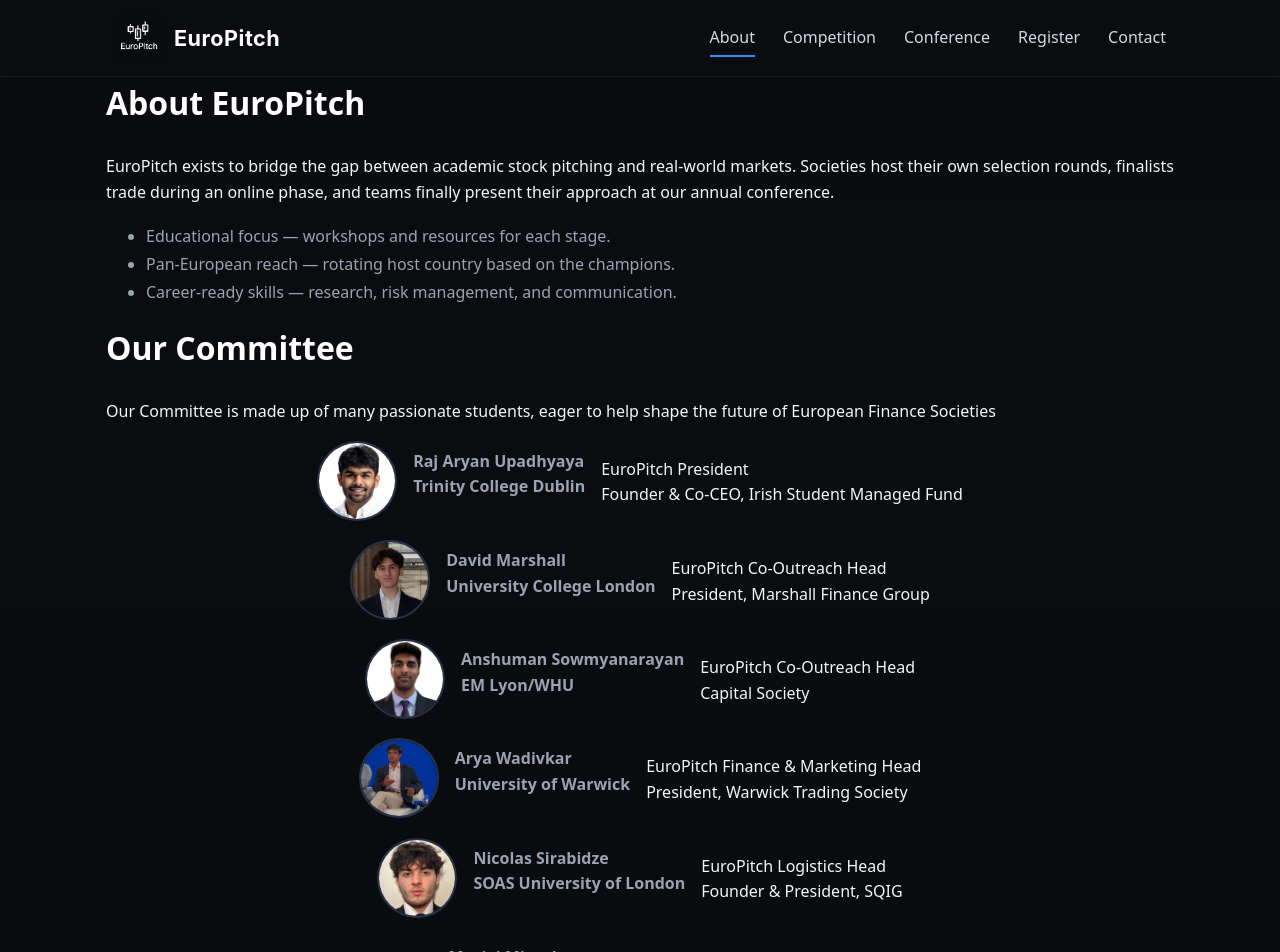
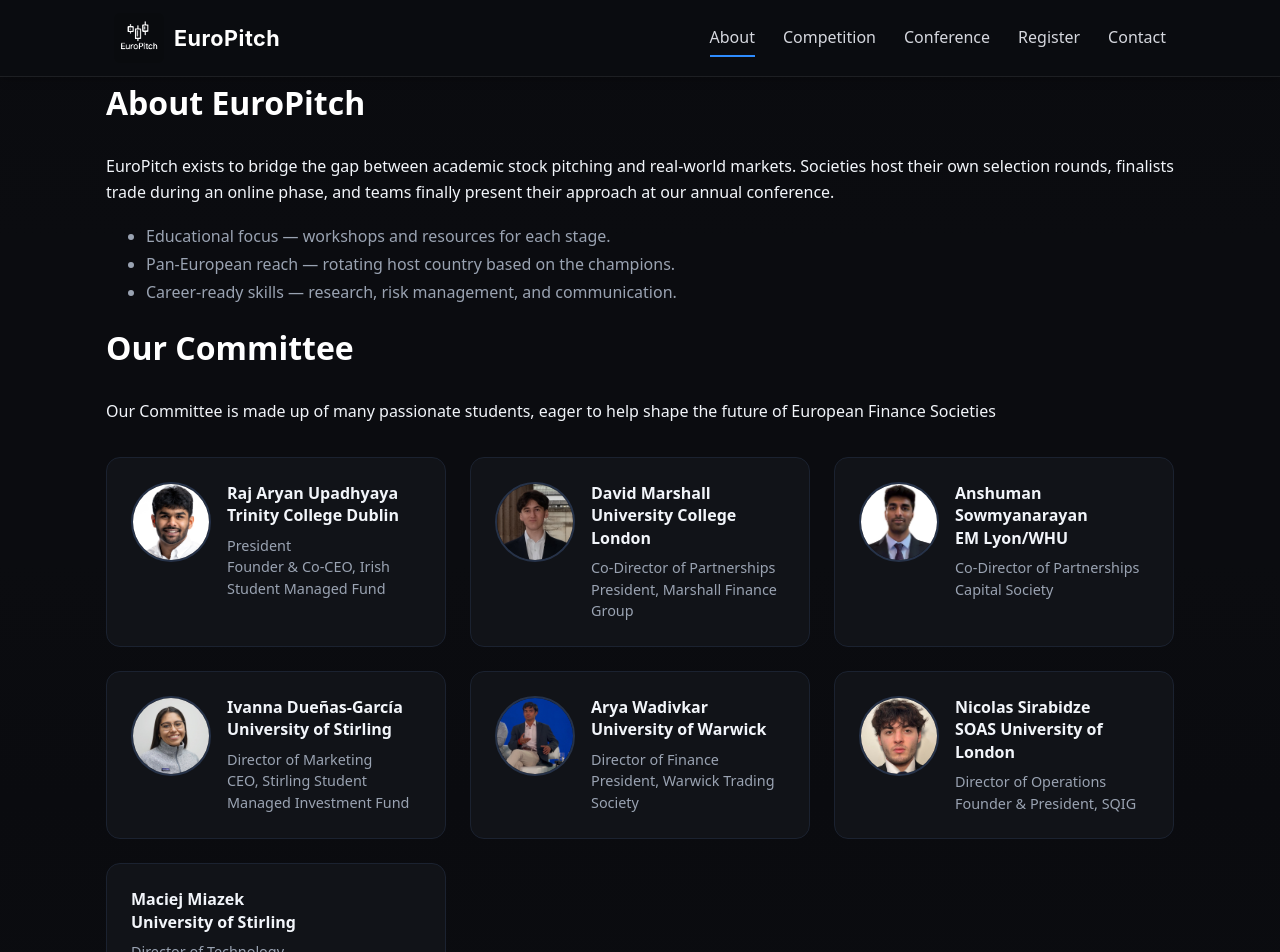
Before and after one commit to EuroPitch/EuroPitch, a React (Vite) app in the folder frontend/: page /about in a window 1280 px wide. Shown: the top 952 px of the page. Built offline with nearby package versions, Linux system fonts and the light colour scheme.

Commit message:
Fixed the about page

```diff
--- a/frontend/src/index.css
+++ b/frontend/src/index.css
@@ -456,12 +456,28 @@
   text-decoration: underline;
 }
 
+/* COMMITTEE MEMBERS SECTION */
+.committee-members {
+  display: grid;
+  grid-template-columns: repeat(auto-fit, minmax(280px, 1fr));
+  gap: 1.5rem;
+  margin-top: 2rem;
+}
+
 .member-card {
+  background: var(--panel);
+  border: 1px solid #1b2230;
+  border-radius: 14px;
+  padding: 1.5rem;
   display: flex;
+  align-items: flex-start;
   gap: 1rem;
-  flex-wrap: wrap;
-  justify-content: center;
-  margin-top: 1rem;
+  transition: transform 0.2s ease, box-shadow 0.2s ease;
+}
+
+.member-card:hover {
+  transform: translateY(-4px);
+  box-shadow: 0 4px 12px rgba(0, 0, 0, 0.25);
 }
 
 .member-photo {
@@ -470,6 +486,37 @@
   border-radius: 50%;
   object-fit: cover;
   border: 2px solid #263248;
+  flex-shrink: 0;
+}
+
+.member-info {
+  flex: 1;
+}
+
+.member-info h4 {
+  margin: 0 0 0.5rem 0;
+  color: var(--text);
+  font-size: 1rem;
+  line-height: 1.4;
+}
+
+.member-info p {
+  margin: 0;
+  color: var(--muted);
+  font-size: 0.9rem;
+  line-height: 1.5;
+}
+
+@media (max-width: 600px) {
+  .committee-members {
+    grid-template-columns: 1fr;
+  }
+
+  .member-card {
+    flex-direction: column;
+    align-items: center;
+    text-align: center;
+  }
 }
 
 .link {
--- a/frontend/src/pages/About.jsx
+++ b/frontend/src/pages/About.jsx
@@ -3,6 +3,7 @@
 import David from "../assets/David.png";
 import Nicolas from "../assets/Nicolas.png";
 import Anshuman from "../assets/Anshuman.png";
+import Ivanna from "../assets/Ivanna.png";
 
 const About = () => (
     <section className="container page">
@@ -24,34 +25,54 @@
         <div className="committee-members">
         <div className="member-card">
             <img src={Raj} alt="Raj Upadhyaya" className="member-photo" />
+            <div className="member-info">
             <h4>Raj Aryan Upadhyaya <br/> Trinity College Dublin</h4>
-            <p>EuroPitch President <br/> Founder & Co-CEO, Irish Student Managed Fund</p>
+            <p>President <br/> Founder & Co-CEO, Irish Student Managed Fund</p>
+            </div>
         </div>
         <div className="member-card">
             <img src={David} alt="David Marshall" className="member-photo" />
+            <div className="member-info">
             <h4>David Marshall <br/> University College London</h4>
-            <p>EuroPitch Co-Outreach Head<br/>President, Marshall Finance Group</p>
+            <p>Co-Director of Partnerships<br/>President, Marshall Finance Group</p>
+            </div>
         </div>
         <div className="member-card">
             <img src={Anshuman} alt="Anshuman Sowmyanarayan" className="member-photo" />
+            <div className="member-info">
             <h4>Anshuman Sowmyanarayan <br/> EM Lyon/WHU</h4>
-            <p>EuroPitch Co-Outreach Head <br/> Capital Society</p>
+            <p>Co-Director of Partnerships <br/> Capital Society</p>
+            </div>
+        </div>
+        <div className="member-card">
+            <img src={Ivanna} alt="Ivanna Dueñas-García" className="member-photo" />
+            <div className="member-info">
+            <h4>Ivanna Dueñas-García <br/> University of Stirling</h4>
+            <p>Director of Marketing <br/> CEO, Stirling Student Managed Investment Fund</p>
+            </div>
         </div>
         <div className="member-card">
             <img src={Arya} alt="Arya Wadivkar" className="member-photo" />
+            <div className="member-info">
             <h4>Arya Wadivkar <br/> University of Warwick</h4>
-            <p>EuroPitch Finance & Marketing Head <br/> President, Warwick Trading Society</p>
+            <p>Director of Finance <br/> President, Warwick Trading Society</p>
+            </div>
         </div>
         <div className="member-card">
             <img src={Nicolas} alt="Nicolas Sirabidze" className="member-photo" />
+            <div className="member-info">
             <h4>Nicolas Sirabidze <br/> SOAS University of London</h4>
-            <p>EuroPitch Logistics Head<br/>Founder & President, SQIG</p>
+            <p>Director of Operations<br/>Founder & President, SQIG</p>
+            </div>
         </div>
         <div className="member-card">
+            <div className="member-info">
             <h4>Maciej Miazek <br/> University of Stirling</h4>
-            <p>EuroPitch Technology Lead</p>
+            <p>Director of Technology</p>
+            </div>
         </div>
         </div>
+
         <h2>Our History</h2>
         <p>
         EuroPitch was founded in April 2024, pioneered by Raj Aryan Upadhyaya of the Irish Student Managed Fund, and pushed by many other Student Finance Societies,
```
Also changed, not shown: frontend/src/assets/Ivanna.png (added).
